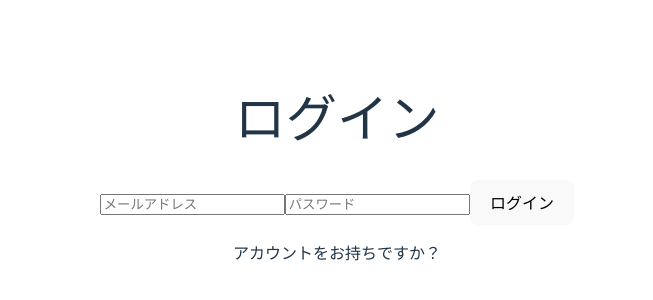
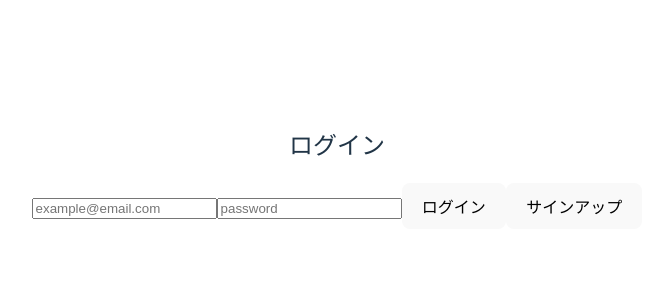
Before and after one commit to futo-nakagawa/chatApp, a Vue app: page / in a window 1280 px wide. Shown: the part 232-532 px from the top of the page, without its empty margins (303-956 px from the left). Built offline with nearby package versions, Linux system fonts and the light colour scheme; no server answers.

Commit message:
Revert "fix signup時にname必要"

```diff
--- a/src/pages/Login.vue
+++ b/src/pages/Login.vue
@@ -1,39 +1,44 @@
 <template>
-  <div>
-    <h1>{{ isLogin ? 'ログイン' : 'サインアップ' }}</h1>
-    <input v-model="email" placeholder="メールアドレス" />
-    <input v-model="password" placeholder="パスワード" type="password" />
-    <input v-if="!isLogin" v-model="name" placeholder="ユーザ名" />
-
-    <button @click="handleSubmit">
-      {{ isLogin ? 'ログイン' : 'サインアップ' }}
-    </button>
-
-    <p @click="isLogin = !isLogin">
-      {{ isLogin ? 'アカウントをお持ちですか？' : 'アカウントをお持ちじゃありませんか？' }}
-    </p>
-  </div>
+    <div class="login">
+        <h2>ログイン</h2>
+        <input v-model="email" type="text" name="email" placeholder="example@email.com">
+        <input v-model="password" type="text" name="password" placeholder="password">
+        <button @click="login">ログイン</button>
+        <button @click="signup">サインアップ</button>
+        <p v-if="error">{{ error }}</p>
+    </div>
 </template>
 
+
 <script setup lang="ts">
+import {loginUser, signupUser} from '../lib/auth'
 import { ref } from 'vue'
-import { loginUser, signupUser } from '../firebase/auth'
 import { useRouter } from 'vue-router'
 
-const email = ref('')
-const password = ref('')
-const name = ref('')
-const isLogin = ref(true)
+const email = ref("")
+const password = ref("")
+const error = ref<string | null>(null)
+
 
 const router = useRouter()
 
-const handleSubmit = async () => {
-  if (isLogin.value) {
-    await loginUser(email.value, password.value);
-    router.push('/chat')
-  } else {
-    await signupUser(email.value, password.value, name.value);
-    router.push('/chat')
-  }
+const login = async () => {
+    try{
+        await loginUser(email.value, password.value)
+        router.push('/chat')
+    }catch(err: any){
+        error.value = 'ログイン失敗'
+    }
 }
+
+const signup = async () => {
+    try{
+        await signupUser(email.value, password.value)
+        router.push('/chat')
+    }catch(err: any){
+        error.value = '登録に失敗しました'
+    }
+}
+
+
 </script>
```
